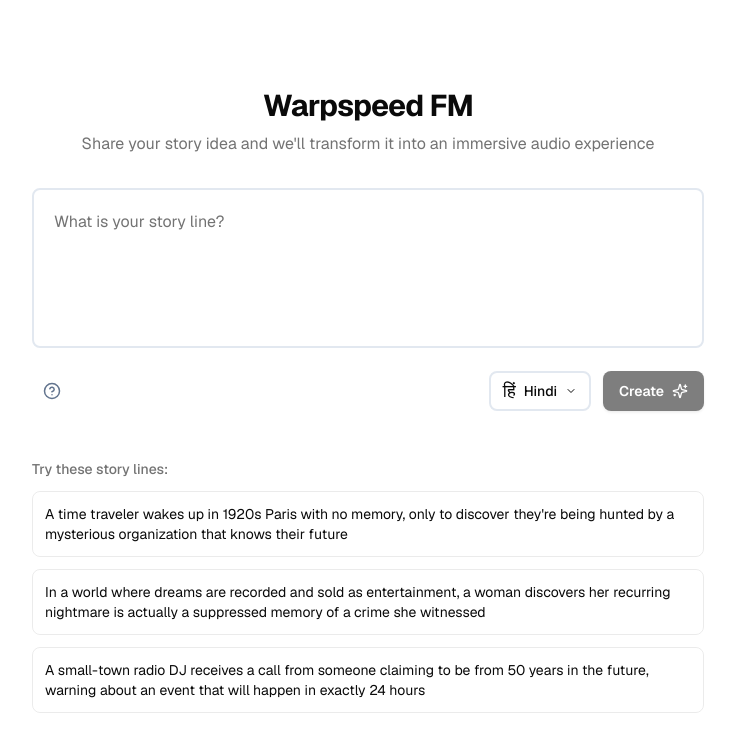
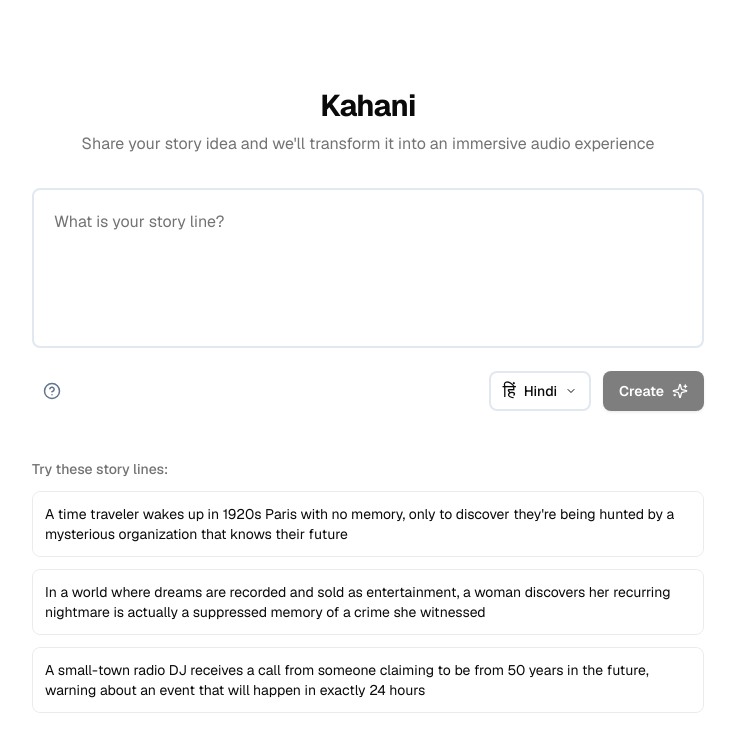
Before and after one commit to saibhaskardevatha/kahani, a Next.js app: page / in a window 1280 px wide. Shown: the top 752 px of the page, without its empty margins (272-1007 px from the left). Built offline with nearby package versions, Linux system fonts and the light colour scheme.

Commit message:
Rename project from Warpspeed FM to Kahani, updating package.json, package-lock.json, README.md, layout.tsx, ChatHeader.tsx, and constants to reflect the new name.

```diff
--- a/package.json
+++ b/package.json
@@ -1,5 +1,5 @@
 {
-  "name": "wrapspeed-fm",
+  "name": "kahani",
   "version": "0.1.0",
   "private": true,
   "scripts": {
--- a/src/app/layout.tsx
+++ b/src/app/layout.tsx
@@ -13,7 +13,7 @@ const geistMono = Geist_Mono({
 });
 
 export const metadata: Metadata = {
-  title: "Warpspeed FM",
+  title: "Kahani",
   description: "Share your story idea and we'll transform it into an immersive audio experience",
 };
 
--- a/src/components/chat/ChatHeader.tsx
+++ b/src/components/chat/ChatHeader.tsx
@@ -5,7 +5,7 @@ interface ChatHeaderProps {
   title?: string;
 }
 
-export const ChatHeader: React.FC<ChatHeaderProps> = ({ title = "Warpspeed FM" }) => {
+export const ChatHeader: React.FC<ChatHeaderProps> = ({ title = "Kahani" }) => {
   const router = useRouter();
 
   const handleGoHome = () => {
--- a/src/constants/index.ts
+++ b/src/constants/index.ts
@@ -64,7 +64,7 @@ export const TIPS: Tip[] = [
 export const DEFAULT_LANGUAGE = "Hindi";
 
 export const APP_CONFIG = {
-  title: "Warpspeed FM",
+  title: "Kahani",
   description: "Share your story idea and we'll transform it into an immersive audio experience",
   placeholder: "What is your story line?",
   createButtonText: "Create",
```
Also changed, not shown: 2 other files (tests, documents, lock files or other folders).
